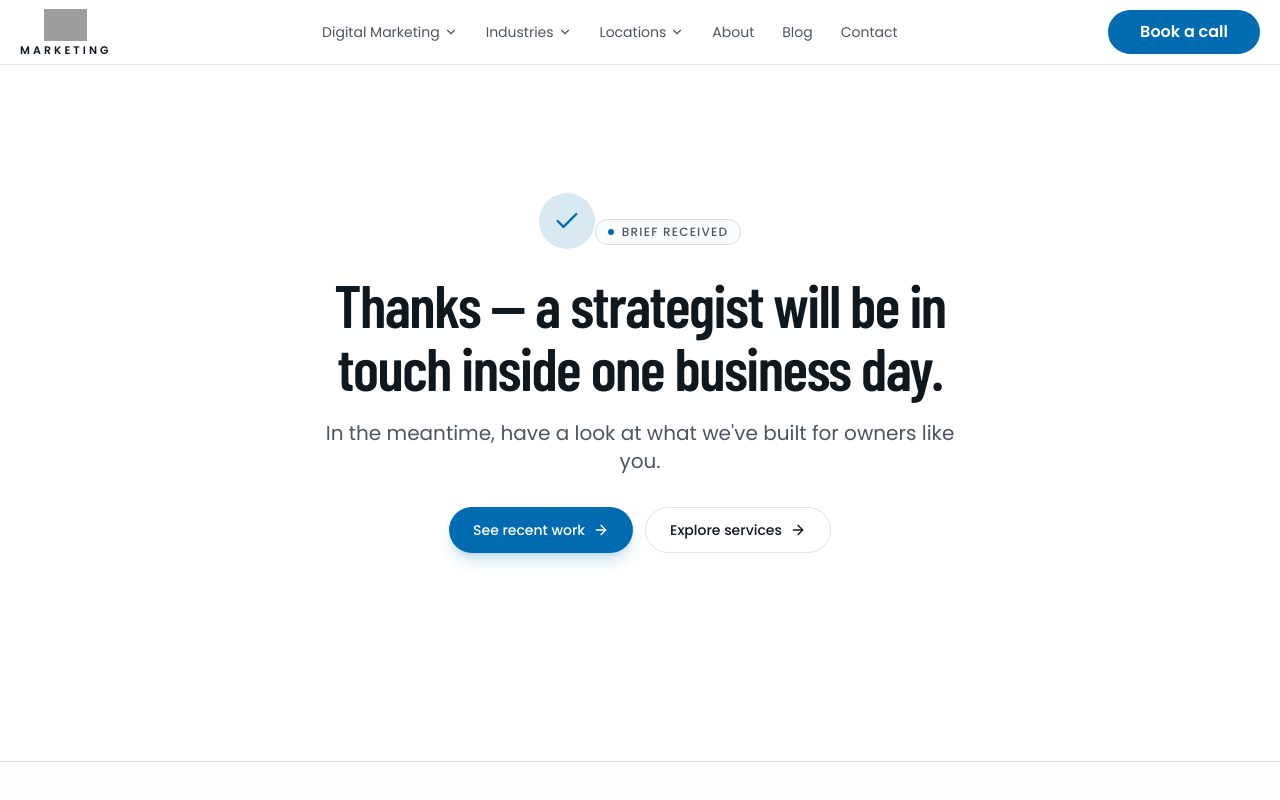
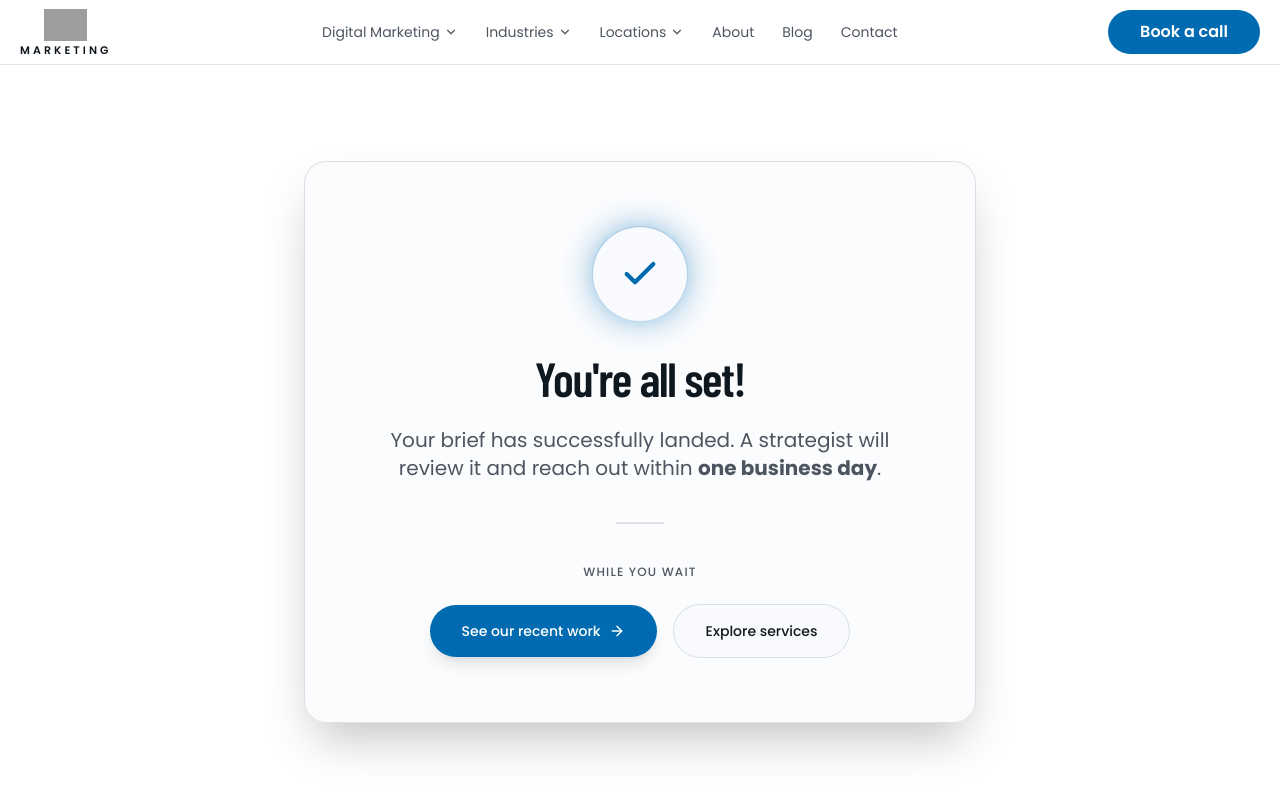
Before and after one commit to dsigns-dev/leadweb, a Next.js app: page /thank-you in a window 1280 px wide. Shown: the top 800 px of the page. Built offline with nearby package versions, Linux system fonts and the light colour scheme; grey boxes are pictures that could not be loaded; a web font is replaced by a local one.

Commit message:
feat: redesign thank you page and update gitignore

```diff
--- a/src/app/thank-you/page.tsx
+++ b/src/app/thank-you/page.tsx
@@ -1,7 +1,6 @@
 import type { Metadata } from "next";
-import { Section, Eyebrow, H1, Lede, CTAButton } from "@/components/primitives";
-import { Check } from "lucide-react";
-
+import { Check, ArrowRight } from "lucide-react";
+import Link from "next/link";
 export const metadata: Metadata = {
   title: "Thanks — we'll be in touch | Leadweb",
   description: "Your brief has landed. A strategist will reply within one business day.",
@@ -19,21 +18,52 @@ export const metadata: Metadata = {
 
 export default function ThankYouPage() {
   return (
-    <Section className="pt-24 md:pt-32">
-      <div className="mx-auto max-w-2xl text-center">
-        <div className="mx-auto mb-6 inline-flex h-14 w-14 items-center justify-center rounded-full bg-brand/15 text-brand">
-          <Check className="h-7 w-7" />
-        </div>
-        <Eyebrow>Brief received</Eyebrow>
-        <H1>Thanks — a strategist will be in touch inside one business day.</H1>
-        <Lede>In the meantime, have a look at what we've built for owners like you.</Lede>
-        <div className="mt-8 flex justify-center gap-3">
-          <CTAButton to="/">See recent work</CTAButton>
-          <CTAButton to="/services" variant="ghost">
-            Explore services
-          </CTAButton>
+    <div className="relative flex min-h-[85vh] items-center justify-center overflow-hidden px-4 py-24">
+      {/* Subtle radial background gradient */}
+      <div className="absolute inset-0 z-0 bg-[radial-gradient(ellipse_at_top,_var(--tw-gradient-stops))] from-brand/10 via-background to-background" />
+
+      <div className="relative z-10 w-full max-w-2xl animate-in fade-in slide-in-from-bottom-8 duration-700">
+        <div className="overflow-hidden rounded-3xl border border-hairline bg-surface/60 p-8 text-center shadow-2xl backdrop-blur-2xl md:p-16">
+          {/* Elegant Check Icon */}
+          <div className="mx-auto mb-8 flex h-24 w-24 items-center justify-center rounded-full bg-gradient-to-b from-brand/20 to-transparent p-[1px]">
+            <div className="flex h-full w-full items-center justify-center rounded-full bg-surface shadow-[0_0_40px_-10px_var(--color-brand)]">
+              <Check className="h-10 w-10 text-brand" strokeWidth={2.5} />
+            </div>
+          </div>
+
+          <h1 className="text-balance font-display text-4xl font-semibold tracking-tight md:text-5xl">
+            You're all set!
+          </h1>
+
+          <p className="mx-auto mt-6 max-w-lg text-balance text-lg text-ink-dim md:text-xl">
+            Your brief has successfully landed. A strategist will review it and
+            reach out within <strong>one business day</strong>.
+          </p>
+
+          <hr className="mx-auto my-10 w-12 border-t-2 border-hairline" />
+
+          <p className="text-xs font-medium uppercase tracking-widest text-ink-dim">
+            While you wait
+          </p>
+
+          <div className="mt-6 flex flex-col items-center justify-center gap-4 sm:flex-row">
+            <Link
+              href="/"
+              className="group inline-flex w-full items-center justify-center gap-2 rounded-full bg-brand px-8 py-4 text-sm font-medium text-brand-foreground shadow-lg transition-all hover:-translate-y-1 hover:shadow-brand/25 sm:w-auto"
+            >
+              See our recent work
+              <ArrowRight className="h-4 w-4 transition-transform group-hover:translate-x-1" />
+            </Link>
+
+            <Link
+              href="/services"
+              className="inline-flex w-full items-center justify-center rounded-full border border-hairline bg-surface px-8 py-4 text-sm font-medium text-ink transition-all hover:bg-surface-2 sm:w-auto"
+            >
+              Explore services
+            </Link>
+          </div>
         </div>
       </div>
-    </Section>
+    </div>
   );
 }
```
Also changed, not shown: 1 other file (tests, documents, lock files or other folders).
